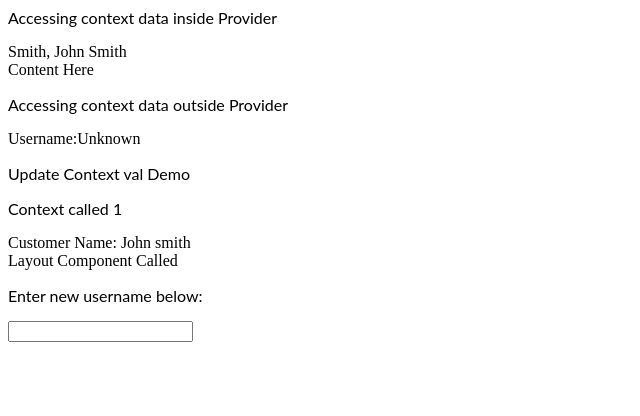
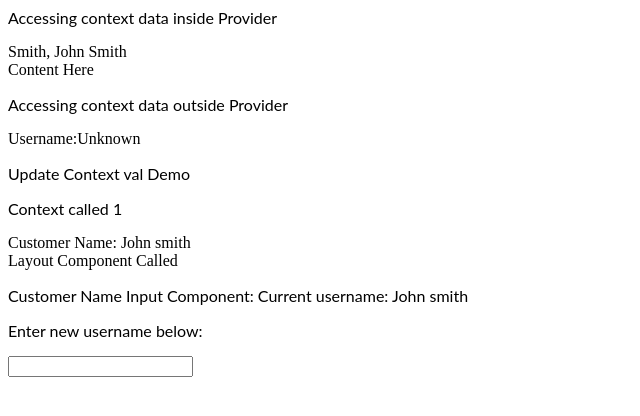
Before and after one commit to poojachoudhary560/react-context-api-pc, a React (Create React App) app: page / in a window 1280 px wide. Shown: the top 416 px of the page, without its empty margins (0-640 px from the left). Built offline with nearby package versions, Linux system fonts and the light colour scheme.

Commit message:
1 file modified

```diff
--- a/src/ContextApiValueUpdate/CustomerNameInput.js
+++ b/src/ContextApiValueUpdate/CustomerNameInput.js
@@ -5,6 +5,7 @@ const CustomerNameInput = () => {
   const { username, setUserName } = useContext(CustomerContext);
   return (
     <>
+      <p>Customer Name Input Component: Current username: {username} </p>
       <p>Enter new username below: </p>
       <input type="text" onChange={(e) => setUserName(e.target.value)} />
     </>
```
